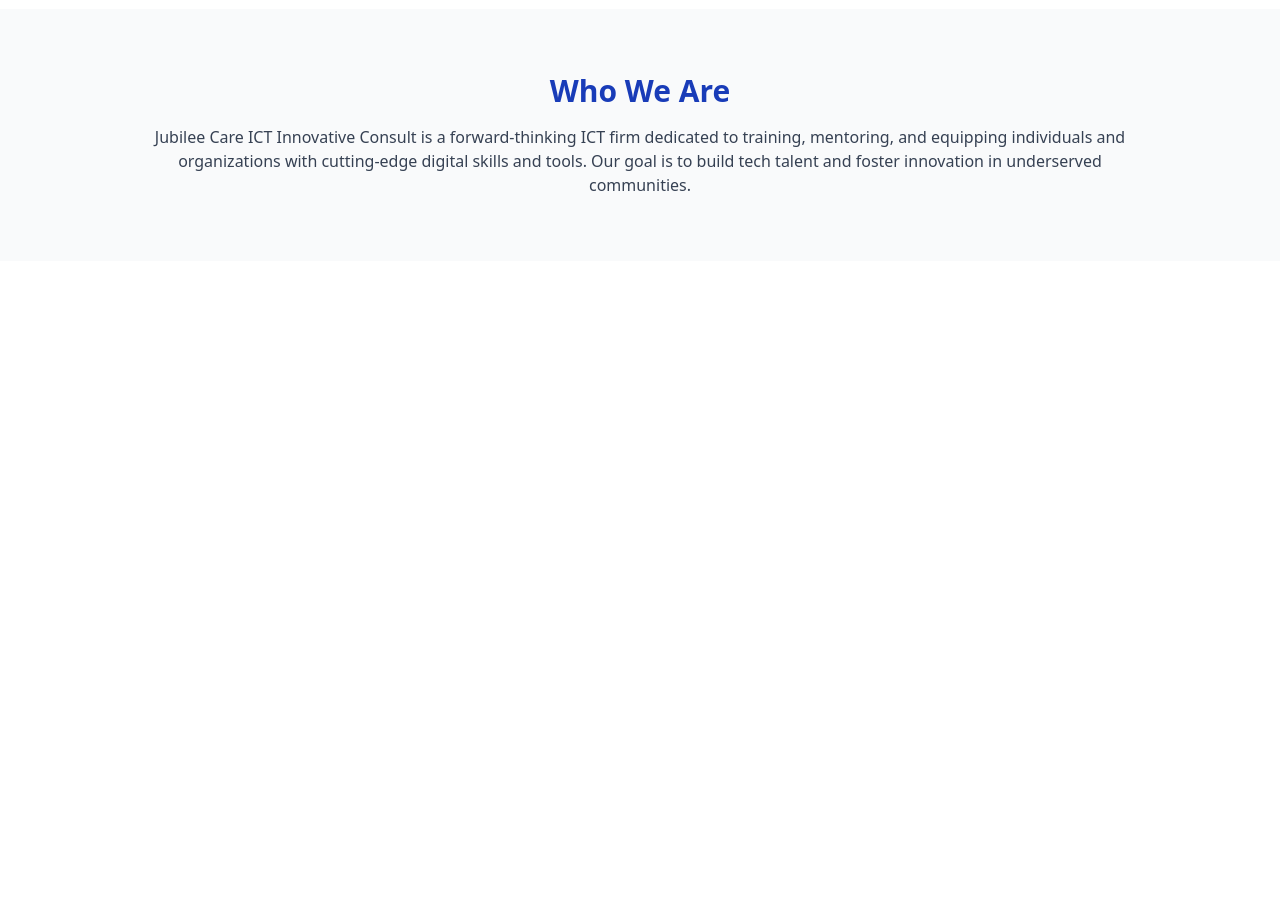
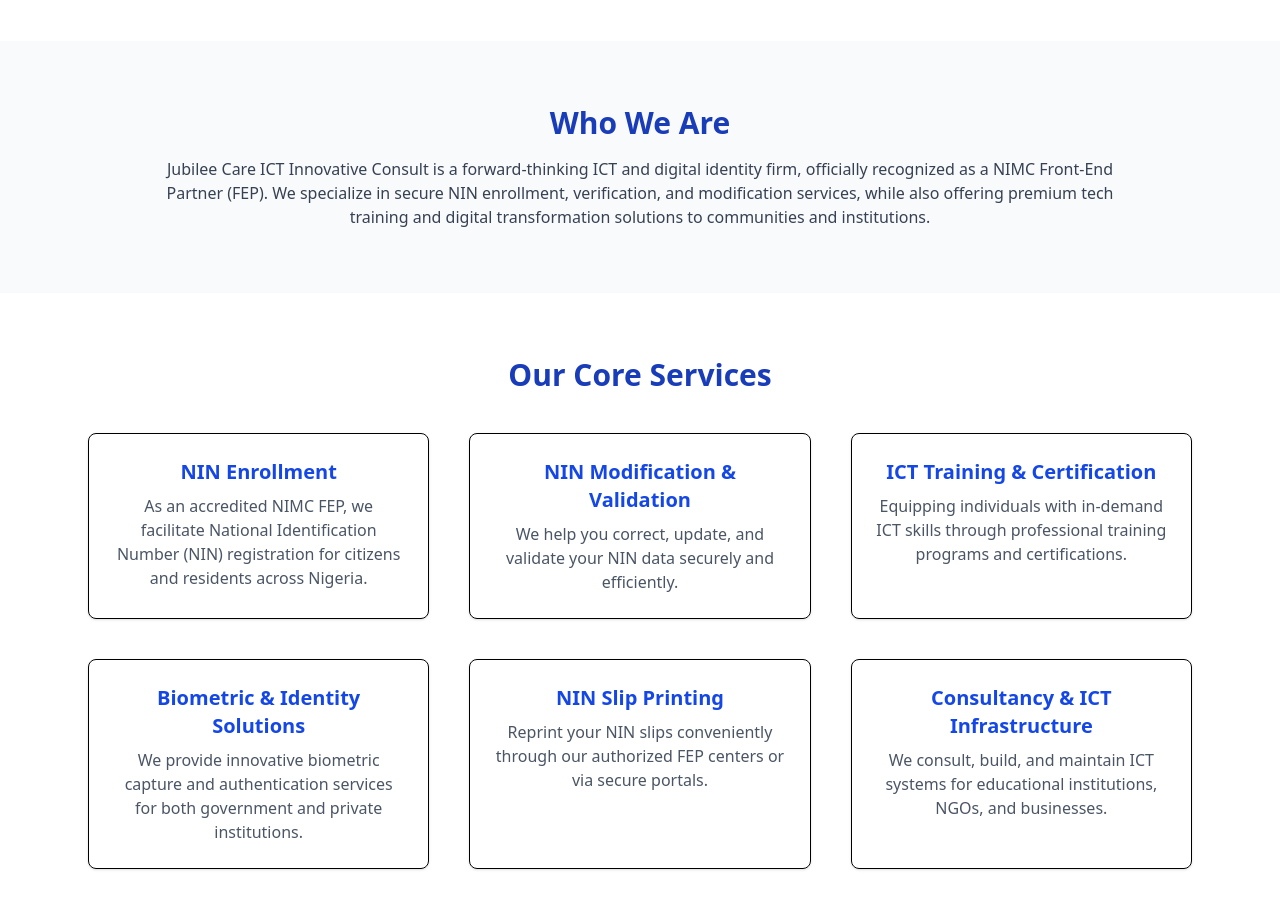
Before and after one commit to digispowerllc/jcic, a SvelteKit app: page / in a window 1280 px wide. Shown: the part 500-1408 px from the top of the page. Before the commit the page ends 800 px from the top, so only its background shows below. Built offline with nearby package versions, Linux system fonts and the light colour scheme.

Commit message:
Update +page.svelte

```diff
--- a/src/routes/+page.svelte
+++ b/src/routes/+page.svelte
@@ -36,10 +36,10 @@
 <section class="bg-white py-20 text-center">
   <div class="max-w-3xl mx-auto px-6">
     <h2 class="text-4xl md:text-5xl font-bold text-blue-900 leading-tight">
-      Empowering ICT Excellence Through Innovation
+      Official NIMC Front-End Partner – Delivering Secure Identity Services Nationwide.
     </h2>
     <p class="mt-6 text-lg text-gray-700">
-      Jubilee Care ICT Innovative Consult is committed to advancing digital literacy, offering premium training, and delivering innovative technology solutions across Nigeria.
+      Jubilee Care ICT Innovative Consult is committed to advancing digital identity, ICT literacy, and delivering secure biometric and data solutions across Nigeria.
     </p>
     <div class="mt-8">
       <a href="#contact" class="bg-blue-700 text-white px-6 py-3 rounded-lg font-medium hover:bg-blue-800 transition">
@@ -53,9 +53,41 @@
   <div class="max-w-5xl mx-auto px-6 text-center">
     <h3 class="text-3xl font-semibold text-blue-800 mb-4">Who We Are</h3>
     <p class="text-gray-700">
-      Jubilee Care ICT Innovative Consult is a forward-thinking ICT firm dedicated to training, mentoring, and equipping individuals and organizations with cutting-edge digital skills and tools. Our goal is to build tech talent and foster innovation in underserved communities.
+      Jubilee Care ICT Innovative Consult is a forward-thinking ICT and digital identity firm, officially recognized as a NIMC Front-End Partner (FEP). We specialize in secure NIN enrollment, verification, and modification services, while also offering premium tech training and digital transformation solutions to communities and institutions.
     </p>
   </div>
 </section>
 
-<!-- Additional sections to follow: Services, Projects, Testimonials, Contact, Footer -->
+<section id="services" class="py-16 bg-white">
+  <div class="max-w-6xl mx-auto px-6 text-center">
+    <h3 class="text-3xl font-semibold text-blue-800 mb-10">Our Core Services</h3>
+    <div class="grid gap-10 md:grid-cols-2 lg:grid-cols-3">
+      <div class="p-6 border rounded-lg shadow-sm">
+        <h4 class="text-xl font-bold text-blue-700 mb-2">NIN Enrollment</h4>
+        <p class="text-gray-600">As an accredited NIMC FEP, we facilitate National Identification Number (NIN) registration for citizens and residents across Nigeria.</p>
+      </div>
+      <div class="p-6 border rounded-lg shadow-sm">
+        <h4 class="text-xl font-bold text-blue-700 mb-2">NIN Modification & Validation</h4>
+        <p class="text-gray-600">We help you correct, update, and validate your NIN data securely and efficiently.</p>
+      </div>
+      <div class="p-6 border rounded-lg shadow-sm">
+        <h4 class="text-xl font-bold text-blue-700 mb-2">ICT Training & Certification</h4>
+        <p class="text-gray-600">Equipping individuals with in-demand ICT skills through professional training programs and certifications.</p>
+      </div>
+      <div class="p-6 border rounded-lg shadow-sm">
+        <h4 class="text-xl font-bold text-blue-700 mb-2">Biometric & Identity Solutions</h4>
+        <p class="text-gray-600">We provide innovative biometric capture and authentication services for both government and private institutions.</p>
+      </div>
+      <div class="p-6 border rounded-lg shadow-sm">
+        <h4 class="text-xl font-bold text-blue-700 mb-2">NIN Slip Printing</h4>
+        <p class="text-gray-600">Reprint your NIN slips conveniently through our authorized FEP centers or via secure portals.</p>
+      </div>
+      <div class="p-6 border rounded-lg shadow-sm">
+        <h4 class="text-xl font-bold text-blue-700 mb-2">Consultancy & ICT Infrastructure</h4>
+        <p class="text-gray-600">We consult, build, and maintain ICT systems for educational institutions, NGOs, and businesses.</p>
+      </div>
+    </div>
+  </div>
+</section>
+
+<!-- Additional sections to follow: Projects, Testimonials, Contact, Footer -->
```
